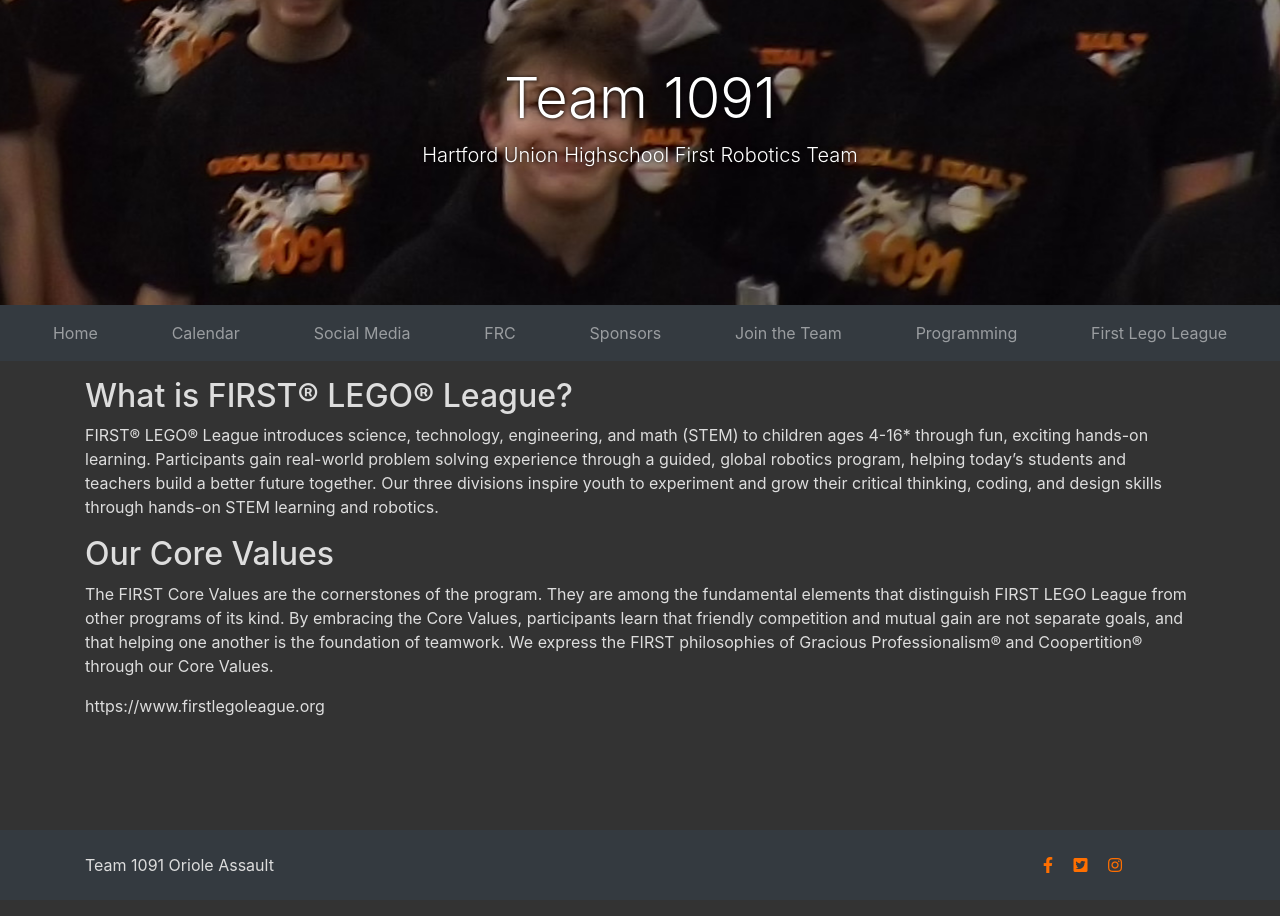
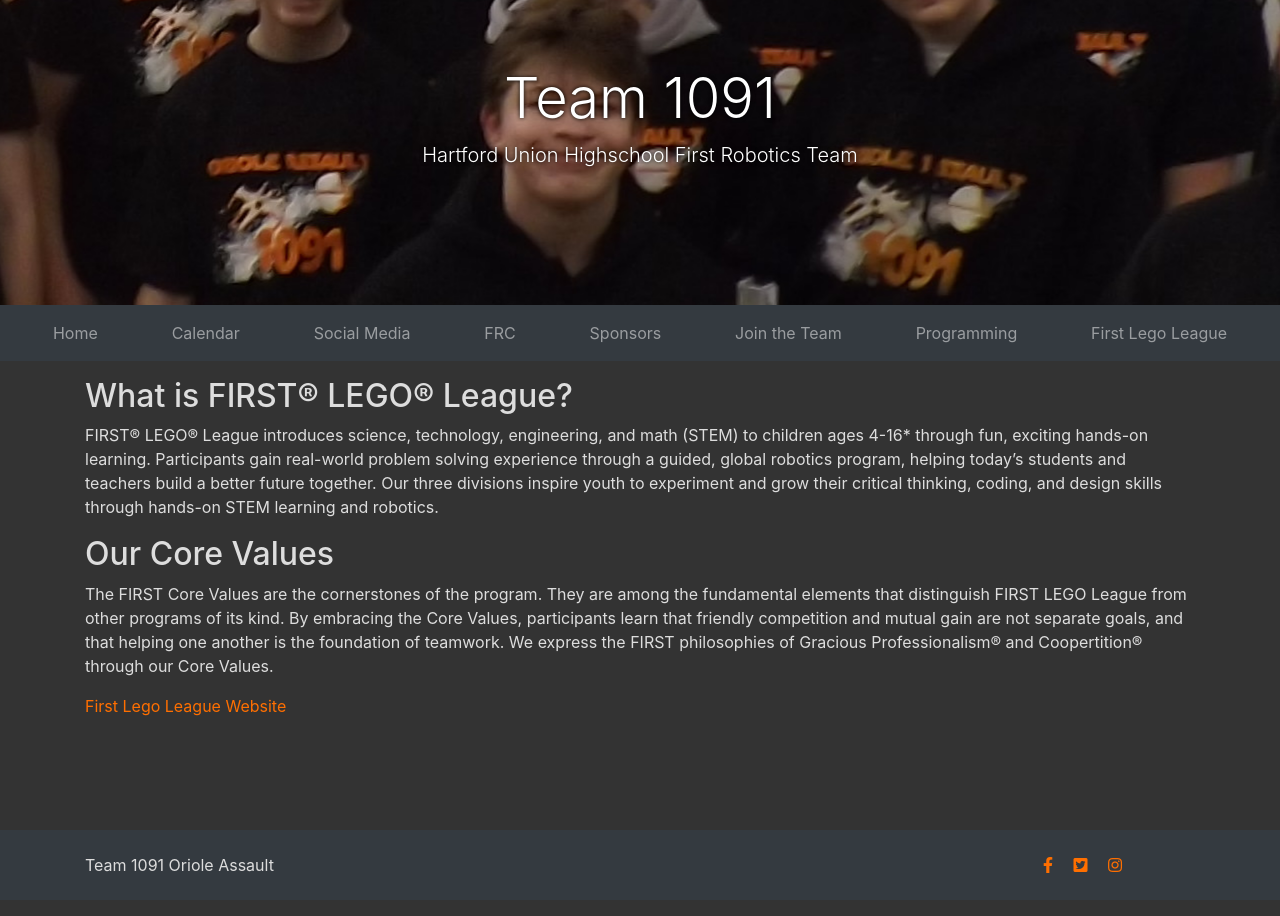
Before and after one commit to Team1091/team1091.github.io, a Jekyll site: the page built from fll.md, in a window 1280 px wide. Built offline with Jekyll 4.4.1, drawn with Linux system fonts in a browser that asks for light colours; nearby versions of some CDN libraries; our own code applies the rules of GitHub Pages for plain Markdown files.

Commit message:
Added information on the First Lego League

```diff
--- a/fll.md
+++ b/fll.md
@@ -12,4 +12,4 @@
 foundation of teamwork. We express the FIRST philosophies of Gracious Professionalism® and Coopertition®
 through our Core Values.
 
-https://www.firstlegoleague.org
+[First Lego League Website](https://www.firstlegoleague.org/)
```
